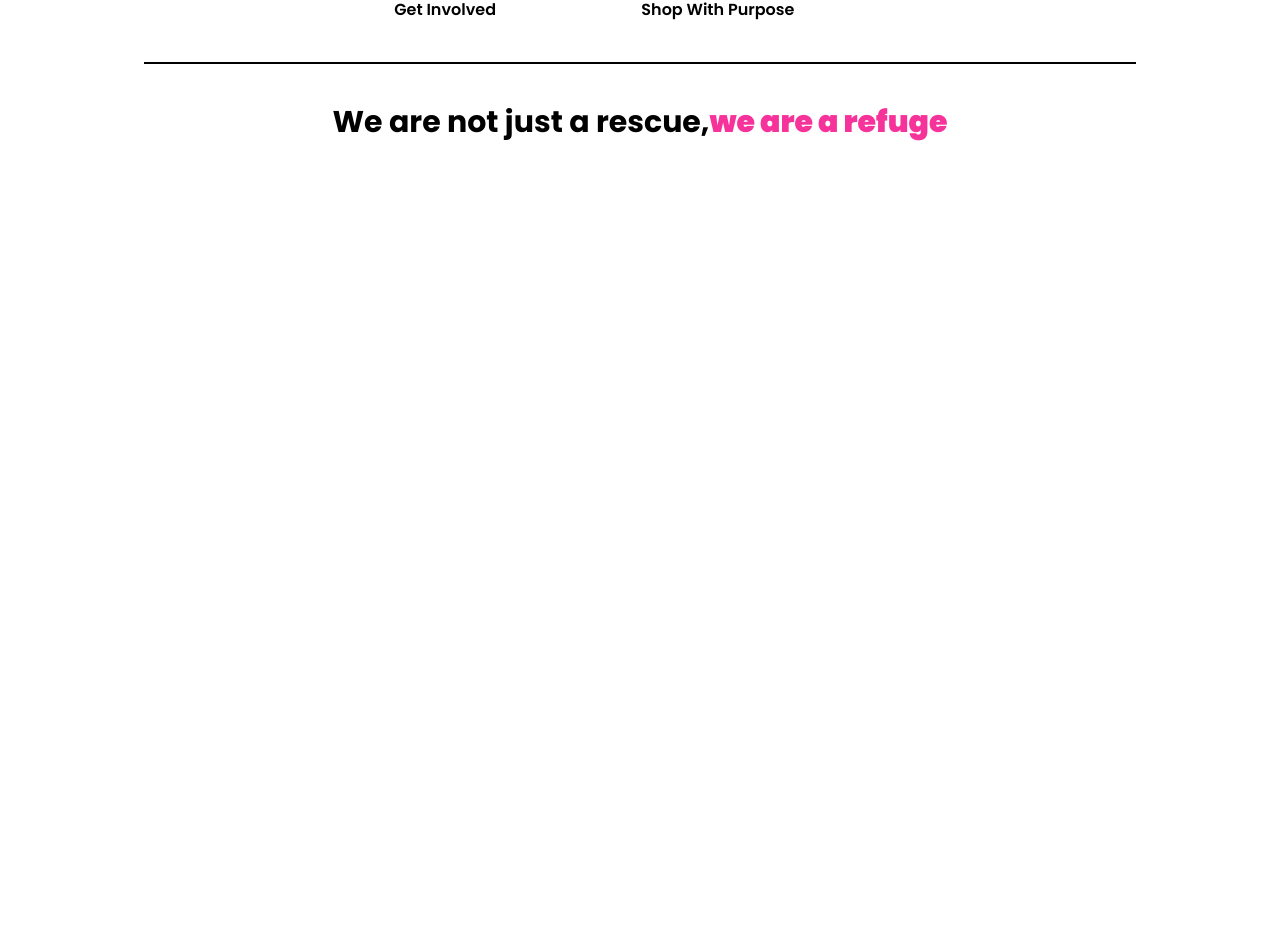
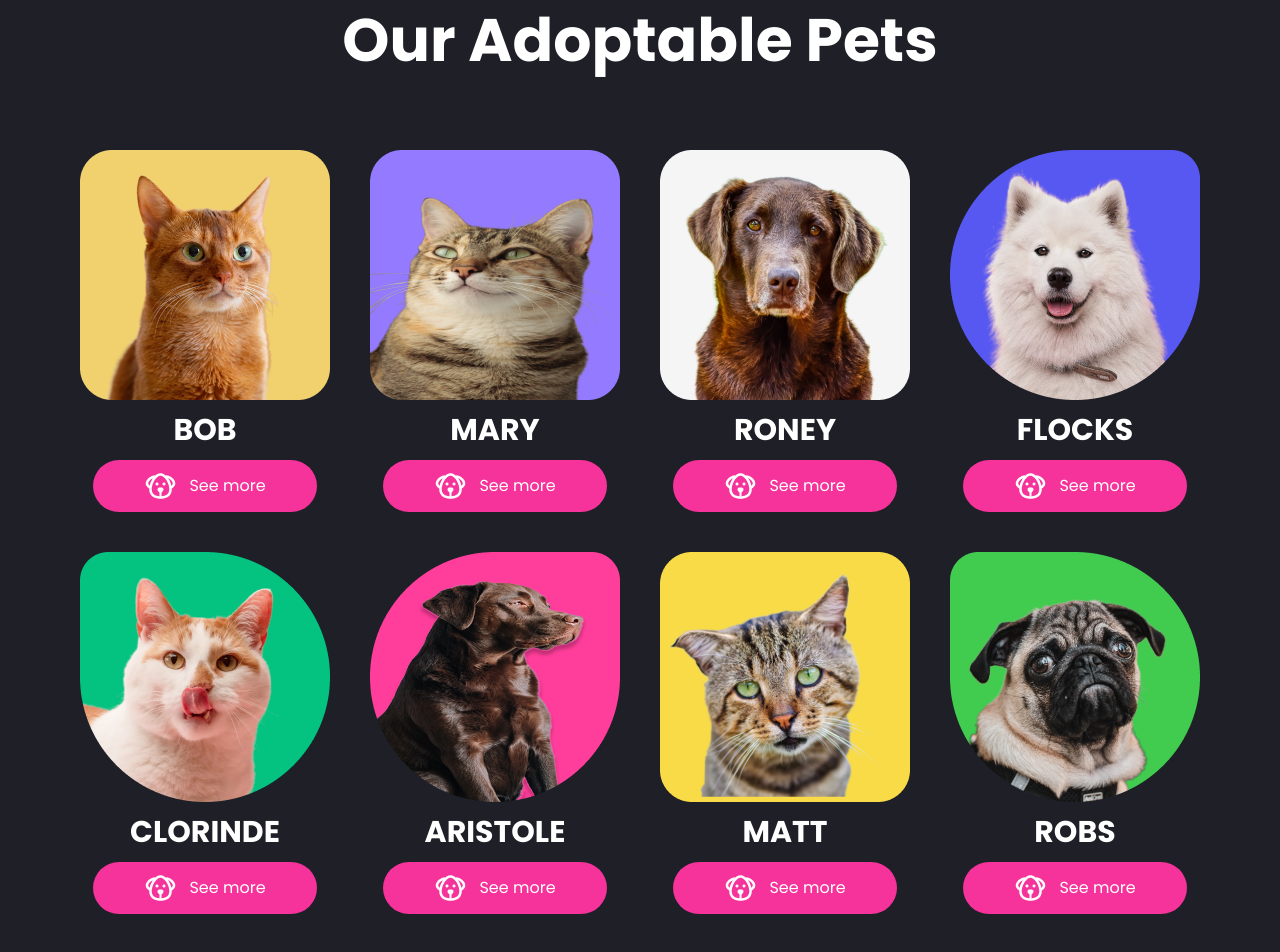
Before and after one commit to leogarcia2004/Pets_Adoption, a React (Vite) app: page /adoptables in a window 1280 px wide. Shown: the part 448-1400 px from the top of the page. Before the commit the page ends 800 px from the top, so only its background shows below. Built offline with nearby package versions, Linux system fonts and the light colour scheme.

Commit message:
Estilization page AdoptionPage

```diff
--- a/index.html
+++ b/index.html
@@ -8,7 +8,7 @@
     <link rel="preconnect" href="https://fonts.gstatic.com" crossorigin>
     <link href="https://fonts.googleapis.com/css2?family=Poppins:ital,wght@0,100;0,200;0,300;0,400;0,500;0,600;0,700;0,800;0,900;1,100;1,200;1,300;1,400;1,500;1,600;1,700;1,800;1,900&display=swap" rel="stylesheet">
     <link rel="stylesheet" href="https://cdnjs.cloudflare.com/ajax/libs/font-awesome/6.5.1/css/all.min.css">
-    <title>Vite + React + TS</title>
+    <title>Pets adoption</title>
   </head>
   <body>
     <div id="root"></div>
--- a/src/components/AdoptionPage.tsx
+++ b/src/components/AdoptionPage.tsx
@@ -1,8 +1,74 @@
-
+import { Link } from "react-router-dom"
+import {animalsAdoption} from "./constantes"
+import WhiteDog from "../public/images/adoptionPage/icon_white_dog.png"
+import { Splide, SplideSlide } from '@splidejs/react-splide';
+import '@splidejs/react-splide/css';
+import { useWidthContext } from "../context/WidthContext";
 
 const AdoptionPage = () => {
+
+  const {windowWidth} = useWidthContext()
+
   return (
-    <div>AdoptionPage</div>
+    <div className="bg-[#1E1F27] px-4 flex flex-col items-center py-28">
+          <Link to="/">
+            <button className="bg-[#37383F] rounded-full text-white cursor-pointer flex items-center gap-2 px-6 py-3 mb-24">
+                <i className="fas fa-chevron-left text-xl"></i>
+                Back
+            </button>
+          </Link>
+        <h1 className="text-white font-bold text-center md:text-6xl text-3xl">Our Adoptable Pets</h1>
+        <ul className="flex flex-wrap justify-center gap-10 mt-20">
+          {
+            windowWidth > 1024 ?
+            (
+              animalsAdoption.map((animal, index) => {
+                return (
+                  <li className="flex flex-col items-center gap-3" key={index}>
+                      <img src={animal.image} alt="Foto animal"/>
+                      <span className="text-white text-3xl font-bold">{animal.name}</span>
+                      <button className="bg-pink-500 text-white rounded-full flex justify-center items-center gap-3 w-56 py-2.5 cursor-pointer">
+                        <img src={WhiteDog} alt="Ícone cachorro desenho"/>
+                        <span>See more</span>
+                      </button>
+                  </li>
+                )
+              })
+            )
+            :
+            (
+              <Splide
+                options={ {
+                  type: 'loop',
+                  perPage: 1,
+                  perMove: 1,
+                  arrows: false,
+                  pagination: true,
+
+                } }
+              >
+                {
+                  animalsAdoption.map((animal, index) => {
+                    return (
+                      <SplideSlide key={index}>
+                        <li className="flex flex-col items-center gap-3">
+                            <img src={animal.image} alt="Foto animal"/>
+                            <span className="text-white text-3xl font-bold">{animal.name}</span>
+                            <button className="bg-pink-500 text-white rounded-full flex justify-center items-center gap-3 w-56 py-2.5 cursor-pointer">
+                              <img src={WhiteDog} alt="Ícone cachorro desenho"/>
+                              <span>See more</span>
+                            </button>
+                        </li>
+                      </SplideSlide>
+                    )
+                  })
+                }
+              </Splide>
+            )
+          }
+
+        </ul>
+    </div>
   )
 }
 
--- a/src/components/Header.tsx
+++ b/src/components/Header.tsx
@@ -13,7 +13,7 @@ const Header = () => {
 
   return (
     (
-      windowWidth > 768 ?
+      windowWidth > 1024 ?
       <header className="bg-[#F5F5F5] flex flex-wrap gap-14 justify-center md:items-center border-b-2 border-black lg:px-36 px-4 py-6">
         <nav className="flex gap-8 items-center font-semibold">
             <img className="cursor-pointer" onClick={handleNavigate} src={logo} alt="Ícone cachorro e gato" />
--- a/src/components/HomePage.tsx
+++ b/src/components/HomePage.tsx
@@ -96,7 +96,6 @@ const HomePage = () => {
                   arrows: false,
                   pagination: true,
                 }}
-
               >
                 {services.map((service, index) => (
                   <SplideSlide key={index} className="carousel-slide">
--- a/src/components/constantes.ts
+++ b/src/components/constantes.ts
@@ -10,35 +10,35 @@ export const animalsCarousel = [
 export const animalsAdoption = [
     {
         image: '/src/public/images/home_adoption_Page/image_cat1.png',
-        name: ''
+        name: 'BOB'
     },
     {
         image: '/src/public/images/home_adoption_Page/image_cat2.png',
-        name: ''
+        name: 'MARY'
     },
     {
         image: '/src/public/images/home_adoption_Page/image_dog1.png',
-        name: ''
+        name: 'RONEY'
     },
     {
         image: '/src/public/images/home_adoption_Page/image_dog2.png',
-        name: ''
+        name: 'FLOCKS'
     },
     {
         image: '/src/public/images/home_adoption_Page/image_cat3.png',
-        name: ''
+        name: 'CLORINDE'
     },
     {
         image: '/src/public/images/home_adoption_Page/image_dog3.png',
-        name: ''
+        name: 'ARISTOLE'
     },
     {
         image: '/src/public/images/home_adoption_Page/image_cat4.png',
-        name: ''
+        name: 'MATT'
     },
     {
         image: '/src/public/images/home_adoption_Page/image_dog4.png',
-        name: ''
+        name: 'ROBS'
     }
 ]
 
```
Also changed, not shown: src/public/images/adoptionPage/icon_white_dog.png (added).
